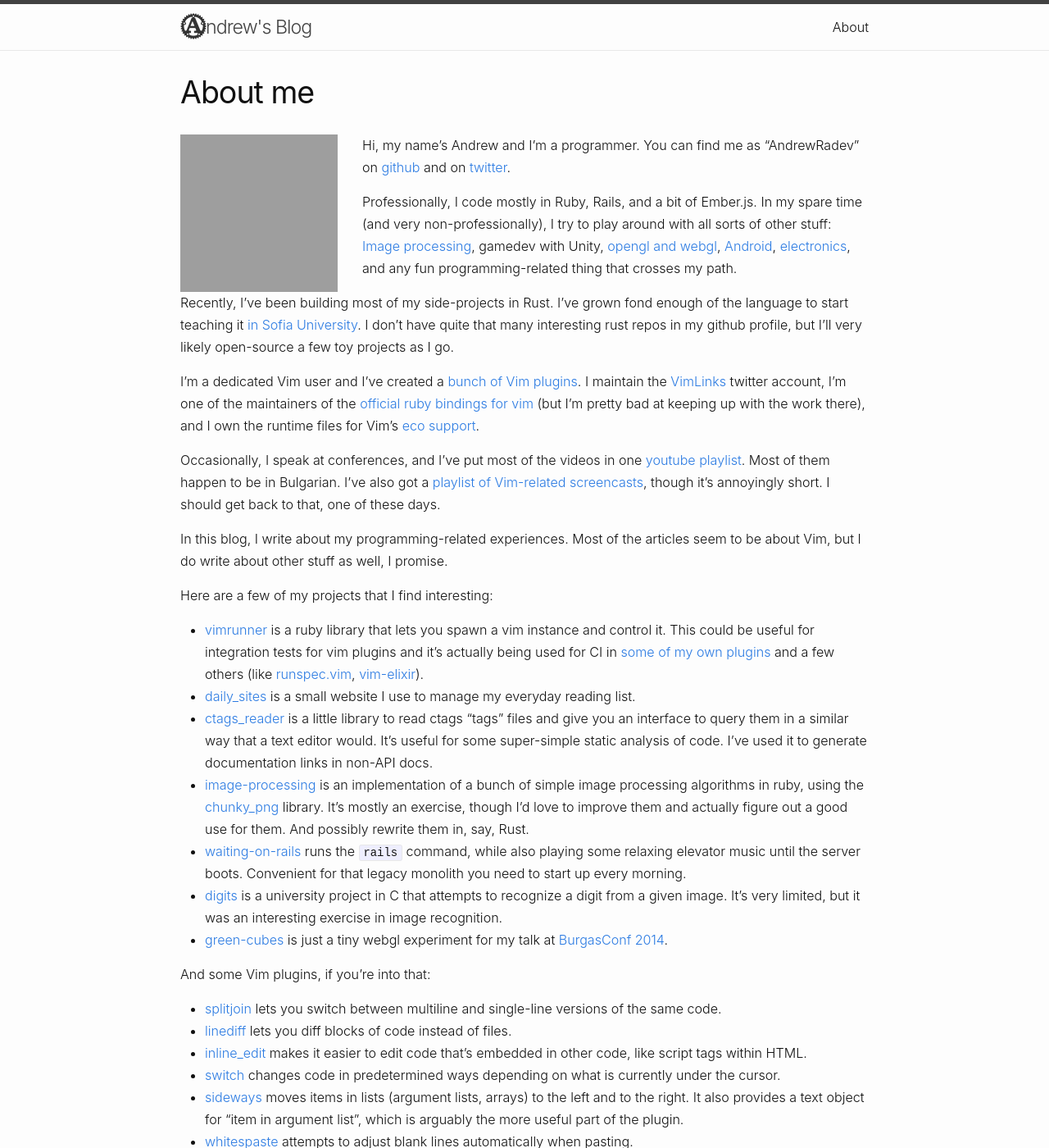
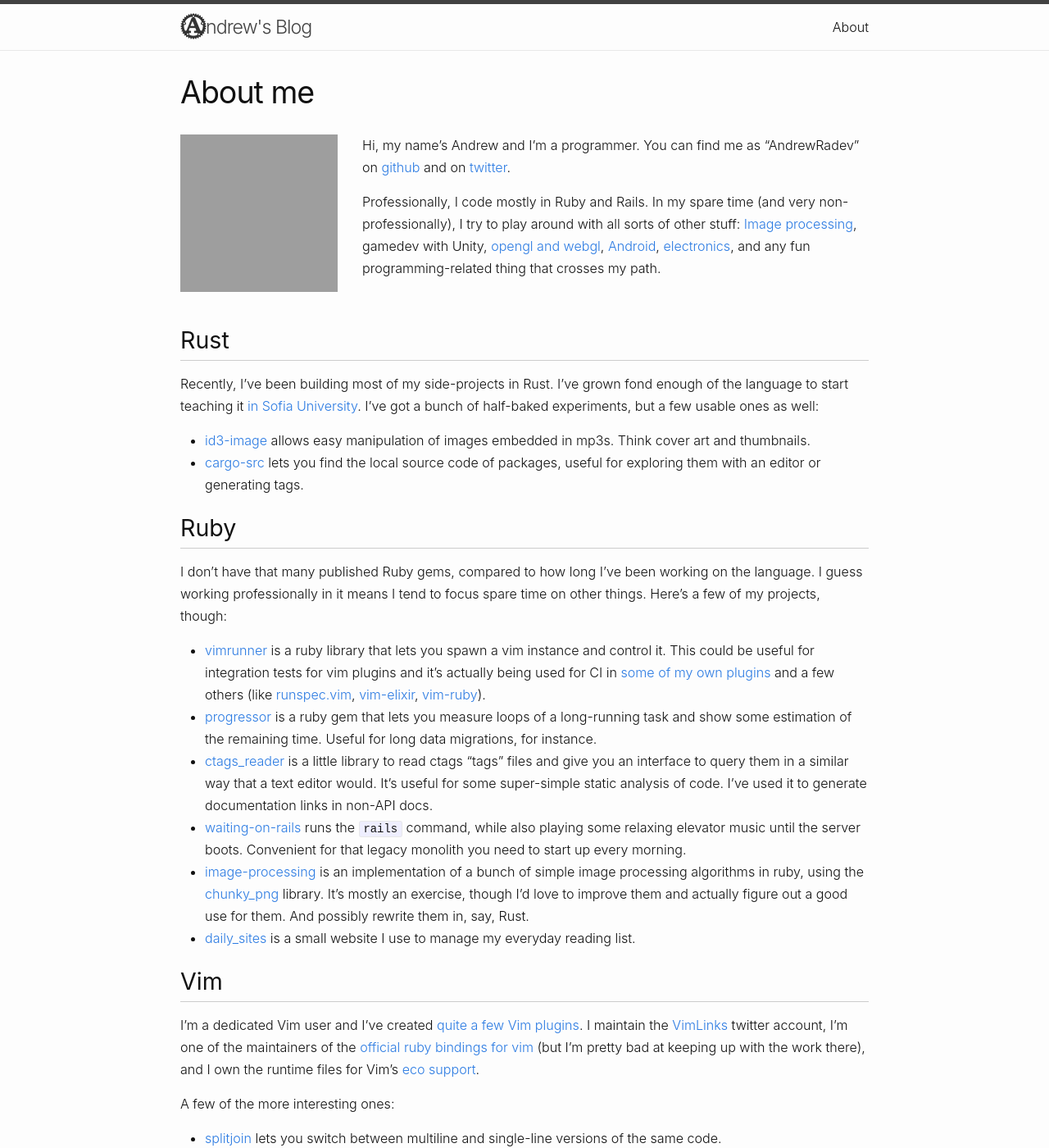
Before and after one commit to AndrewRadev/blog, a Jekyll site: the page built from about.md, in a window 1280 px wide and 1400 px high. Shown: the whole window at 82% size. Built offline with Jekyll 4.4.1, drawn with Linux system fonts in a browser that asks for light colours; some of the changed text lies outside the part shown; grey boxes are pictures that could not be loaded.

Commit message:
Updated about page

```diff
--- a/_config.yml
+++ b/_config.yml
@@ -2,9 +2,9 @@
 html_title: <img title="A" class="title-letter" src="/images/title-letter.png" />ndrew's Blog
 email: andrey.radev@gmail.com
 description:
-  Vim, Rust, Ruby, and whatever other tech-related topic I'm currently interested in.
+  Vim, Rust, Ruby, and assorted tech.
 baseurl: "" # the subpath of your site, e.g. /blog/
-url: "http://andrewradev.com"
+url: "//andrewradev.com"
 twitter_username: AndrewRadev
 github_username:  AndrewRadev
 excerpt_separator: '<!-- more -->'
--- a/about.md
+++ b/about.md
@@ -8,27 +8,33 @@
 
 Hi, my name's Andrew and I'm a programmer. You can find me as "AndrewRadev" on [github](http://github.com/AndrewRadev) and on [twitter](http://twitter.com/AndrewRadev).
 
-Professionally, I code mostly in Ruby, Rails, and a bit of Ember.js. In my spare time (and very non-professionally), I try to play around with all sorts of other stuff: [Image processing](https://github.com/AndrewRadev/image-processing), gamedev with Unity, [opengl and webgl](https://github.com/AndrewRadev/green-cubes), [Android](https://github.com/AndrewRadev/android_notes), [electronics](http://andrewradev.com/2012/01/08/first-steps-with-arduino/), and any fun programming-related thing that crosses my path.
+Professionally, I code mostly in Ruby and Rails. In my spare time (and very non-professionally), I try to play around with all sorts of other stuff: [Image processing](https://github.com/AndrewRadev/image-processing), gamedev with Unity, [opengl and webgl](https://github.com/AndrewRadev/green-cubes), [Android](https://github.com/AndrewRadev/android_notes), [electronics](http://andrewradev.com/2012/01/08/first-steps-with-arduino/), and any fun programming-related thing that crosses my path.
 
-Recently, I've been building most of my side-projects in Rust. I've grown fond enough of the language to start teaching it [in Sofia University](https://fmi.rust-lang.bg/). I don't have quite that many interesting rust repos in my github profile, but I'll very likely open-source a few toy projects as I go.
+<div style="clear: both; margin-top: 50px;"></div>
 
-I'm a dedicated Vim user and I've created a [bunch of Vim plugins](http://www.vim.org/account/profile.php?user_id=31799). I maintain the [VimLinks](https://twitter.com/vimlinks) twitter account, I'm one of the maintainers of the [official ruby bindings for vim](https://github.com/vim-ruby/vim-ruby) (but I'm pretty bad at keeping up with the work there), and I own the runtime files for Vim's [eco support](https://github.com/AndrewRadev/vim-eco).
+## Rust
 
-Occasionally, I speak at conferences, and I've put most of the videos in one [youtube playlist](https://www.youtube.com/playlist?list=PL_pobXkumxw7yYW0_bmPY-uk0XkwoRgtK). Most of them happen to be in Bulgarian. I've also got a [playlist of Vim-related screencasts](https://www.youtube.com/playlist?list=PL_pobXkumxw6uu-IVW2j5LfCmjNzoIjip), though it's annoyingly short. I should get back to that, one of these days.
+Recently, I've been building most of my side-projects in Rust. I've grown fond enough of the language to start teaching it [in Sofia University](https://fmi.rust-lang.bg/). I've got a bunch of half-baked experiments, but a few usable ones as well:
 
-In this blog, I write about my programming-related experiences. Most of the articles seem to be about Vim, but I do write about other stuff as well, I promise.
+- [id3-image](https://github.com/AndrewRadev/id3-image) allows easy manipulation of images embedded in mp3s. Think cover art and thumbnails.
+- [cargo-src](https://github.com/AndrewRadev/cargo-src) lets you find the local source code of packages, useful for exploring them with an editor or generating tags.
 
-Here are a few of my projects that I find interesting:
+## Ruby
 
-- [vimrunner](https://github.com/AndrewRadev/Vimrunner) is a ruby library that lets you spawn a vim instance and control it. This could be useful for integration tests for vim plugins and it's actually being used for CI in [some of my own plugins](http://travis-ci.org/#!/AndrewRadev/splitjoin.vim) and a few others (like [runspec.vim](http://travis-ci.org/#!/mudge/runspec.vim), [vim-elixir](https://github.com/elixir-editors/vim-elixir)).
+I don't have that many published Ruby gems, compared to how long I've been working on the language. I guess working professionally in it means I tend to focus spare time on other things. Here's a few of my projects, though:
+
+- [vimrunner](https://github.com/AndrewRadev/Vimrunner) is a ruby library that lets you spawn a vim instance and control it. This could be useful for integration tests for vim plugins and it's actually being used for CI in [some of my own plugins](http://travis-ci.org/#!/AndrewRadev/splitjoin.vim) and a few others (like [runspec.vim](http://travis-ci.org/#!/mudge/runspec.vim), [vim-elixir](https://github.com/elixir-editors/vim-elixir), [vim-ruby](https://github.com/vim-ruby/vim-ruby)).
+- [progressor](https://github.com/AndrewRadev/progressor) is a ruby gem that lets you measure loops of a long-running task and show some estimation of the remaining time. Useful for long data migrations, for instance.
+- [ctags_reader](https://github.com/AndrewRadev/ctags_reader) is a little library to read ctags "tags" files and give you an interface to query them in a similar way that a text editor would. It's useful for some super-simple static analysis of code. I've used it to generate documentation links in non-API docs.
+- [waiting-on-rails](https://github.com/AndrewRadev/waiting-on-rails) runs the `rails` command, while also playing some relaxing elevator music until the server boots. Convenient for that legacy monolith you need to start up every morning.
+- [image-processing](https://github.com/AndrewRadev/image-processing) is an implementation of a bunch of simple image processing algorithms in ruby, using the [chunky_png](https://github.com/wvanbergen/chunky_png) library. It's mostly an exercise, though I'd love to improve them and actually figure out a good use for them. And possibly rewrite them in, say, Rust.
 - [daily_sites](http://daily-sites.andrewradev.com) is a small website I use to manage my everyday reading list.
-- [ctags_reader](https://github.com/AndrewRadev/ctags_reader) is a little library to read ctags "tags" files and give you an interface to query them in a similar way that a text editor would. It's useful for some super-simple static analysis of code. I've used it to generate documentation links in non-API docs.
-- [image-processing](https://github.com/AndrewRadev/image-processing) is an implementation of a bunch of simple image processing algorithms in ruby, using the [chunky_png](https://github.com/wvanbergen/chunky_png) library. It's mostly an exercise, though I'd love to improve them and actually figure out a good use for them. And possibly rewrite them in, say, Rust.
-- [waiting-on-rails](https://github.com/AndrewRadev/waiting-on-rails) runs the `rails` command, while also playing some relaxing elevator music until the server boots. Convenient for that legacy monolith you need to start up every morning.
-- [digits](https://github.com/AndrewRadev/digits) is a university project in C that attempts to recognize a digit from a given image. It's very limited, but it was an interesting exercise in image recognition.
-- [green-cubes](https://github.com/AndrewRadev/green-cubes) is just a tiny webgl experiment for my talk at [BurgasConf 2014](https://github.com/AndrewRadev/BurgasConf-2014).
 
-And some Vim plugins, if you're into that:
+## Vim
+
+I'm a dedicated Vim user and I've created [quite a few Vim plugins](http://www.vim.org/account/profile.php?user_id=31799). I maintain the [VimLinks](https://twitter.com/vimlinks) twitter account, I'm one of the maintainers of the [official ruby bindings for vim](https://github.com/vim-ruby/vim-ruby) (but I'm pretty bad at keeping up with the work there), and I own the runtime files for Vim's [eco support](https://github.com/AndrewRadev/vim-eco).
+
+A few of the more interesting ones:
 
 - [splitjoin](https://github.com/AndrewRadev/splitjoin.vim) lets you switch between multiline and single-line versions of the same code.
 - [linediff](https://github.com/AndrewRadev/linediff.vim) lets you diff blocks of code instead of files.
@@ -41,5 +47,17 @@
 - [undoquit](https://github.com/AndrewRadev/undoquit.vim) is like a "Restore Tab" button for Vim, except it also works for splits. A window that was closed with `:quit` can be reopened with a keymap.
 - [ember_tools](https://github.com/AndrewRadev/ember_tools.vim) provides some useful tools to work with an ember.js project.
 - [gnugo](https://github.com/AndrewRadev/gnugo.vim) is a UI around a [GnuGo](https://www.gnu.org/software/gnugo/) process -- it lets you play Go right in your Vim.
+- [id3](https://github.com/AndrewRadev/id3.vim) lets you "edit" mp3 files by editing their ID3 tags. It also handles flac files, so I might just rename it to something more appropriate one of these days.
+- [discotheque](https://github.com/AndrewRadev/discotheque.vim) is a bit of a joke, but an entertaining one to have installed, I feel.
 
-If you're a Vim user, you might also like to look around my [Vimfiles](https://github.com/AndrewRadev/Vimfiles).
+If you're a Vim user, you might also like to look around my [Vimfiles](https://github.com/AndrewRadev/Vimfiles). The README might point you in the right directions to explore.
+
+## Videos
+
+I've got a playlist of Vim-related screencasts, mostly of my own plugins or setup:
+
+<iframe width="560" height="315" src="https://www.youtube.com/embed/videoseries?list=PL_pobXkumxw6uu-IVW2j5LfCmjNzoIjip" frameborder="0" allow="autoplay; encrypted-media" allowfullscreen></iframe>
+
+Occasionally, I speak at conferences, and I've put most of the videos in one youtube playlist. Most of them happen to be in Bulgarian, but if it has an English title, it should be in English:
+
+<iframe width="560" height="315" src="https://www.youtube.com/embed/videoseries?list=PL_pobXkumxw7yYW0_bmPY-uk0XkwoRgtK" frameborder="0" allow="autoplay; encrypted-media" allowfullscreen></iframe>
```
